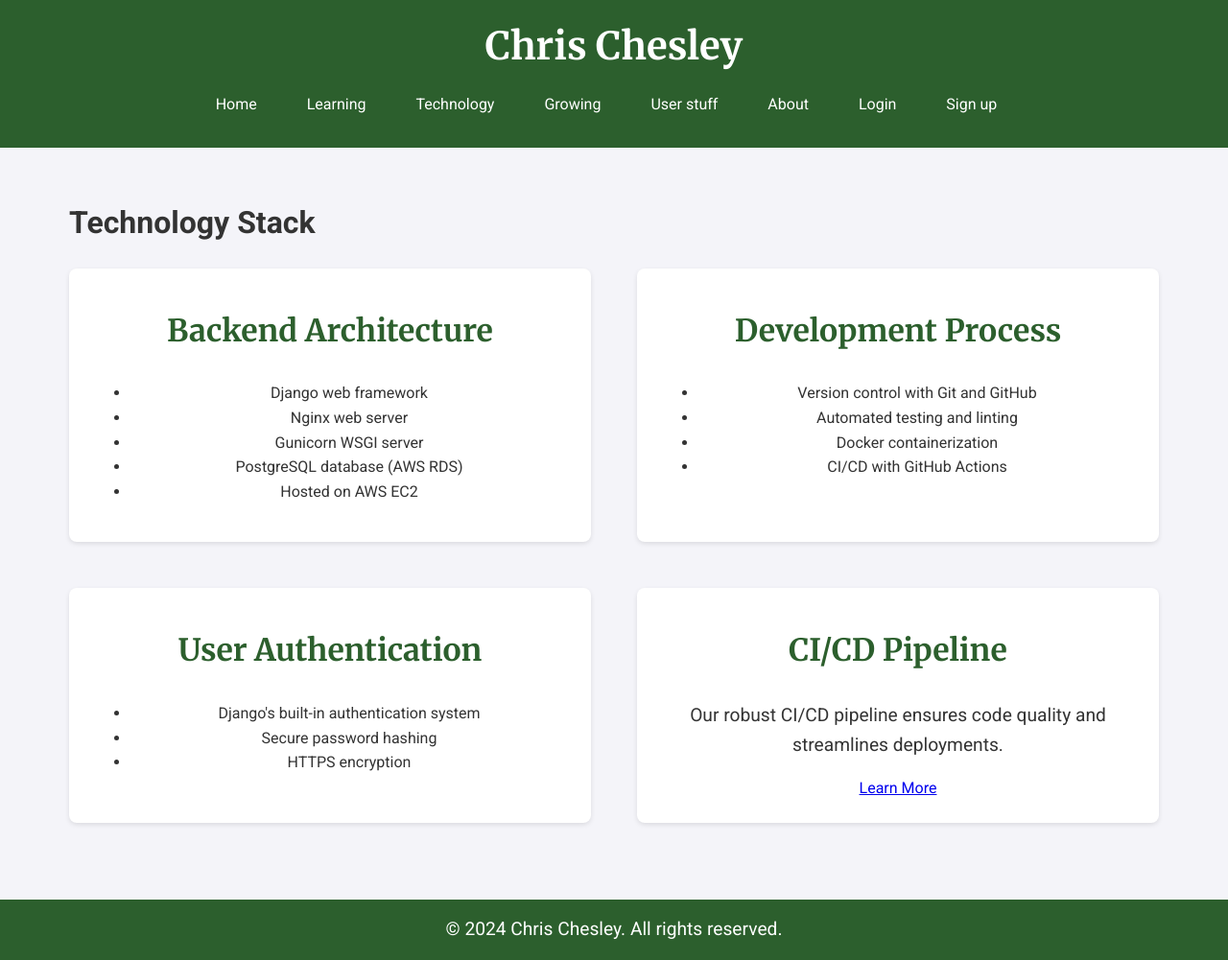
After one commit to TripleC121/website, a Django app: page /technology/ in a window 1280 px wide. The commit adds this page. Shown: the whole page at 96% size. Run offline with Django 5.2, Linux system fonts and the light colour scheme.

```diff
--- a/chesley_web/settings/base.py
+++ b/chesley_web/settings/base.py
@@ -9,7 +9,7 @@ env = environ.Env()
 BASE_DIR = Path(__file__).resolve().parent.parent.parent
 
 # Read .env file
-environ.Env.read_env(os.path.join(BASE_DIR, '.env'))
+environ.Env.read_env(os.path.join(BASE_DIR, '.env.dev'))
 
 # Application definition
 INSTALLED_APPS = [
--- a/chesley_web/settings/production.py
+++ b/chesley_web/settings/production.py
@@ -1,6 +1,5 @@
 from .base import *
 import sys
-import environ
 
 # version 0.0.1
 # Initialise environment variables
--- a/docker-compose.yml
+++ b/docker-compose.yml
@@ -8,3 +8,9 @@ services:
       - "8000:8000"
     env_file:
       - .env.dev
+    volumes:
+      - .:/app
+      - sqlite_data:/app/db
+
+volumes:
+  sqlite_data:
--- a/main/urls.py
+++ b/main/urls.py
@@ -1,6 +1,7 @@
 from django.urls import path, include
 from django.contrib.auth.views import LogoutView
 from . import views
+from .views import TechnologyView, CICDDetailsView
 
 urlpatterns = [
     path('', views.homepage, name='homepage'),
@@ -24,4 +25,6 @@ urlpatterns = [
     path('password_reset/done/', views.CustomPasswordResetDoneView.as_view(), name='password_reset_done'),
     path('reset/<uidb64>/<token>/', views.CustomPasswordResetConfirmView.as_view(), name='password_reset_confirm'),
     path('reset/done/', views.CustomPasswordResetCompleteView.as_view(), name='password_reset_complete'),
+    path('technology/', TechnologyView.as_view(), name='technology'),
+    path('technology/cicd/', CICDDetailsView.as_view(), name='cicd_details'),
 ]
--- a/main/views.py
+++ b/main/views.py
@@ -1,4 +1,5 @@
 from django.shortcuts import render, redirect
+from django.views.generic import TemplateView
 from django.contrib.auth import login, authenticate
 from django.contrib.auth.forms import UserCreationForm
 from django.contrib.auth.decorators import login_required
@@ -7,7 +8,8 @@ from django.contrib.auth.views import (
     PasswordResetConfirmView, PasswordResetCompleteView
 )
 from .forms import CustomUserCreationForm
-
+import logging
+logger = logging.getLogger(__name__)
 
 def homepage(request):
     return render(request, 'index.html')
@@ -61,6 +63,14 @@ def project5(request):
     return render(request, 'learning/pgp_aiml/project5.html')
 
 
+class TechnologyView(TemplateView):
+    template_name = 'technology/index.html'
+
+
+class CICDDetailsView(TemplateView):
+    template_name = 'technology/cicd_details.html'
+
+
 def signup(request):
     if request.method == 'POST':
         form = CustomUserCreationForm(request.POST)
--- a/templates/base.html
+++ b/templates/base.html
@@ -19,6 +19,7 @@
             <ul>
                 <li><a href="{% url 'homepage' %}">Home</a></li>
                 <li><a href="{% url 'learning' %}">Learning</a></li>
+                <li><a href="{% url 'technology' %}">Technology</a></li>
                 <li><a href="{% url 'growing' %}">Growing</a></li>
                 <li><a href="{% url 'user_test' %}">User stuff</a></li>
                 <li><a href="{% url 'about' %}">About</a></li>
--- a/templates/index.html
+++ b/templates/index.html
@@ -14,6 +14,10 @@
                     </a>
                 </div>
                 <div class="card">
+                    <h2>Technology</h2>
+                    <a href="{% url 'technology' %}">Discover my tech stack</a>
+                </div>
+                <div class="card">
                     <a href="{% url 'growing' %}" rel="noopener noreferrer" class="card-link">
                         <img src="{% static 'images/Growing.jpeg' %}" alt="Growing" width="150" height="150">
                         <p>Growing</p>
--- /dev/null
+++ b/templates/technology/index.html
@@ -0,0 +1,46 @@
+{% extends "base.html" %}
+{% load static %}
+
+{% block content %}
+<div class="container">
+    <h1 class="page-title">Technology Stack</h1>
+
+    <div class="grid grid-2">
+        <div class="card">
+            <h2>Backend Architecture</h2>
+            <ul>
+                <li>Django web framework</li>
+                <li>Nginx web server</li>
+                <li>Gunicorn WSGI server</li>
+                <li>PostgreSQL database (AWS RDS)</li>
+                <li>Hosted on AWS EC2</li>
+            </ul>
+        </div>
+
+        <div class="card">
+            <h2>Development Process</h2>
+            <ul>
+                <li>Version control with Git and GitHub</li>
+                <li>Automated testing and linting</li>
+                <li>Docker containerization</li>
+                <li>CI/CD with GitHub Actions</li>
+            </ul>
+        </div>
+
+        <div class="card">
+            <h2>User Authentication</h2>
+            <ul>
+                <li>Django's built-in authentication system</li>
+                <li>Secure password hashing</li>
+                <li>HTTPS encryption</li>
+            </ul>
+        </div>
+
+        <div class="card">
+            <h2>CI/CD Pipeline</h2>
+            <p>Our robust CI/CD pipeline ensures code quality and streamlines deployments.</p>
+            <a href="{% url 'cicd_details' %}" class="button">Learn More</a>
+        </div>
+    </div>
+</div>
+{% endblock %}
```
Also changed, not shown: templates/technology/cicd_details.html (added, +40 -0 lines), db.sqlite3, templates/learning/full_stack/index.html (line endings or trailing spaces), 1 other file.
